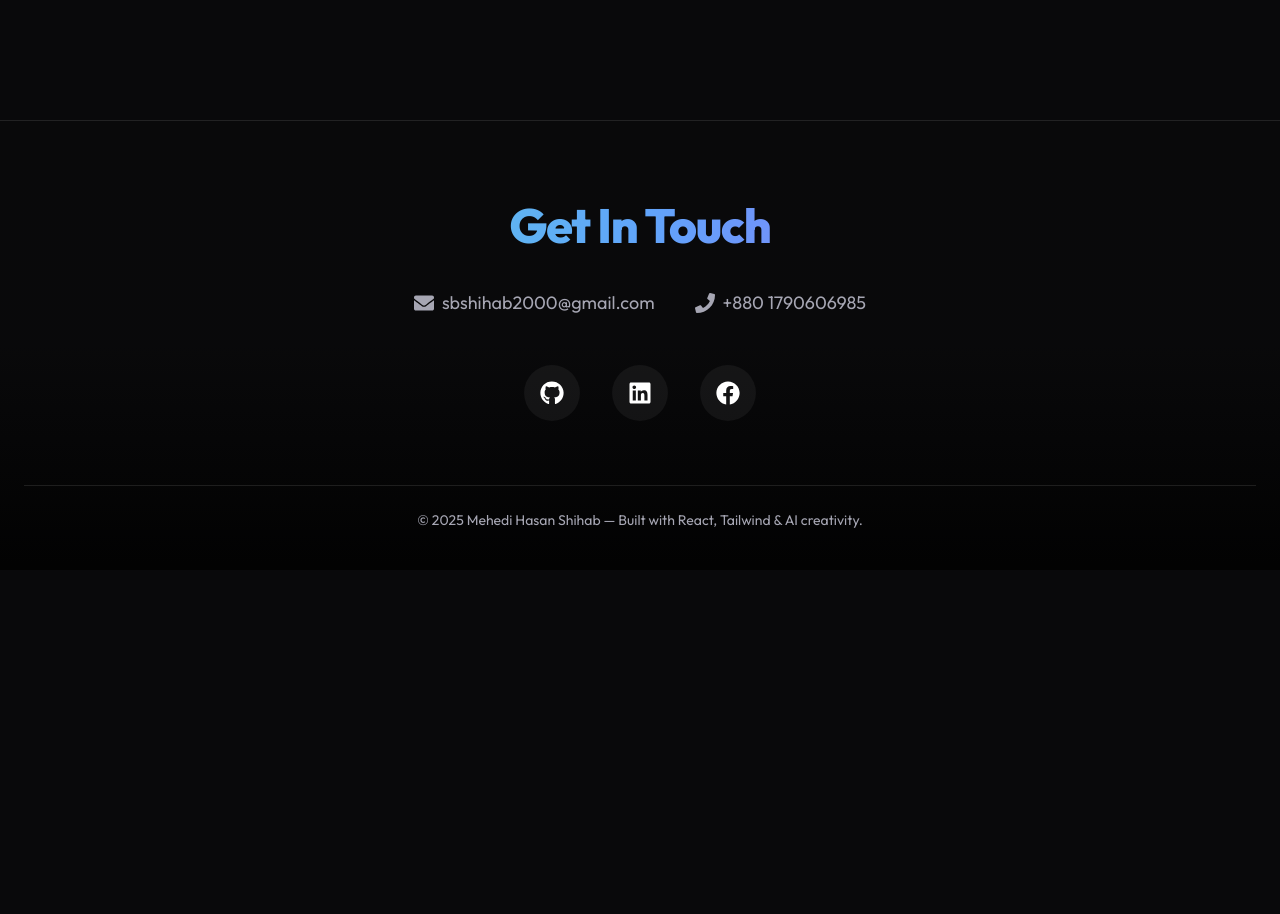
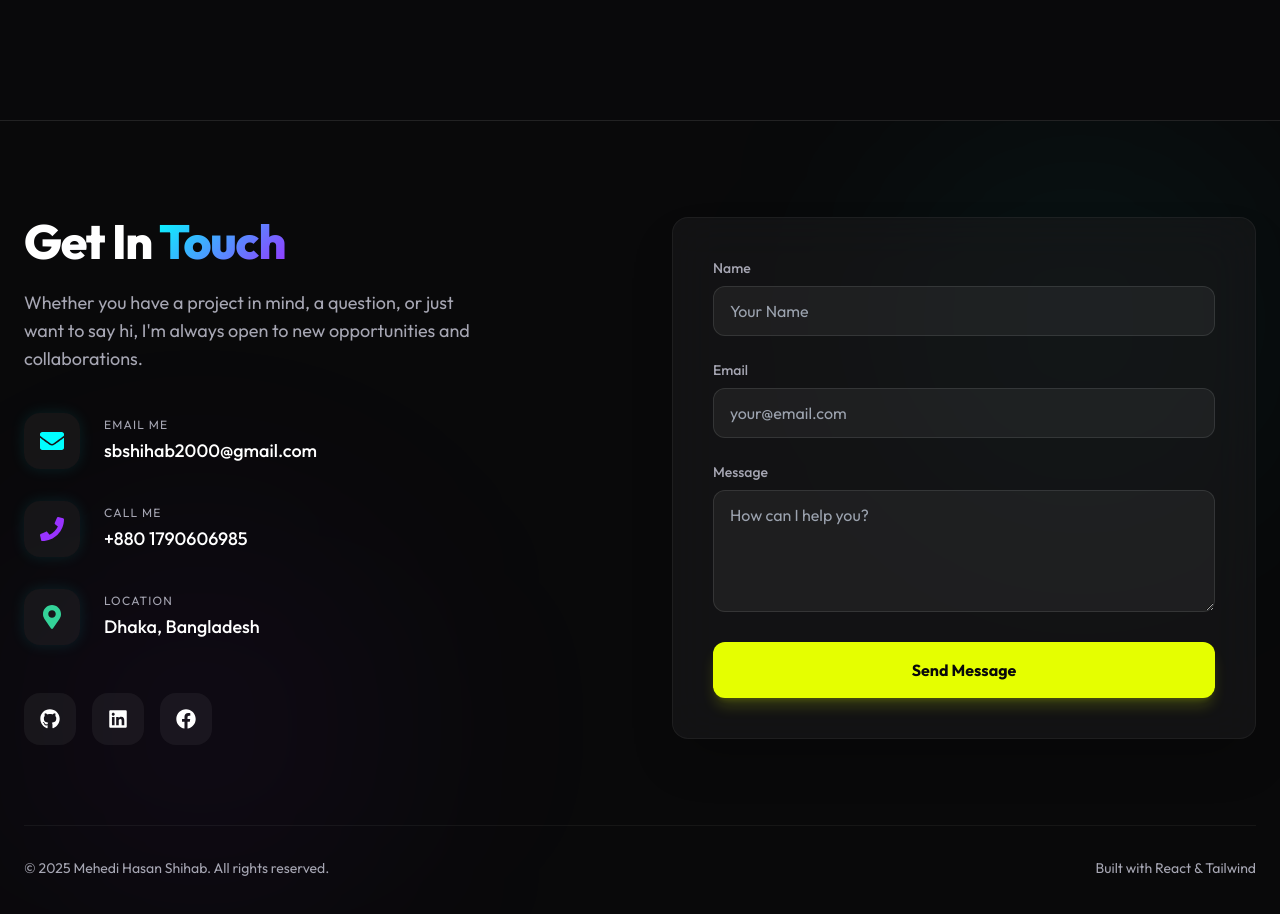
Before and after one commit to sbshihab24/Personal-Portfolio, a React (Vite) app: page /blog/1 in a window 1280 px wide. Shown: the part 680-1594 px from the top of the page. Before the commit the page ends 1250 px from the top, so only its background shows below. Built offline with nearby package versions, Linux system fonts and the light colour scheme.

Commit message:
feat: redesign contact section with 2-column layout and functional form

```diff
--- a/src/components/Footer.jsx
+++ b/src/components/Footer.jsx
@@ -1,74 +1,180 @@
-import React from 'react';
-import { FaGithub, FaLinkedin, FaFacebook, FaEnvelope, FaPhone } from 'react-icons/fa';
+import React, { useState } from 'react';
+import { motion } from 'framer-motion';
+import { FaGithub, FaLinkedin, FaFacebook, FaEnvelope, FaPhone, FaMapMarkerAlt, FaPaperPlane } from 'react-icons/fa';
 
 const Footer = () => {
+    const [isSubmitting, setIsSubmitting] = useState(false);
+    const [submitted, setSubmitted] = useState(false);
+
+    const handleSubmit = async (e) => {
+        e.preventDefault();
+        setIsSubmitting(true);
+        const formData = new FormData(e.target);
+
+        // Using Web3Forms - you can replace the access_key with your own if you get one
+        formData.append("access_key", "01d0c410-6184-4869-9388-7e3e7a0776b6"); // Public Demo Key
+
+        const response = await fetch("https://api.web3forms.com/submit", {
+            method: "POST",
+            body: formData
+        });
+
+        const data = await response.json();
+
+        if (data.success) {
+            setSubmitted(true);
+            e.target.reset();
+        } else {
+            alert("Something went wrong. Please try again.");
+        }
+        setIsSubmitting(false);
+    };
+
     return (
-        <footer id="contact" className="bg-dark-bg/80 border-t border-white/10 pt-20 pb-10 relative overflow-hidden">
+        <footer id="contact" className="bg-dark-bg/80 border-t border-white/10 pt-24 pb-12 relative overflow-hidden">
+            {/* Background Glows */}
+            <div className="absolute top-0 right-0 w-[400px] h-[400px] bg-primary/5 rounded-full blur-[120px] pointer-events-none" />
+            <div className="absolute bottom-0 left-0 w-[400px] h-[400px] bg-secondary/5 rounded-full blur-[120px] pointer-events-none" />
 
-            {/* Soft gradient glow behind */}
-            <div className="absolute inset-0 bg-gradient-to-b from-transparent via-dark-bg/50 to-black opacity-80 pointer-events-none"></div>
+            <div className="container mx-auto px-6 relative z-10">
+                <div className="grid lg:grid-cols-2 gap-16 items-start">
 
-            <div className="container mx-auto px-6 text-center relative z-10">
+                    {/* Left Column: Info */}
+                    <motion.div
+                        initial={{ opacity: 0, x: -30 }}
+                        whileInView={{ opacity: 1, x: 0 }}
+                        viewport={{ once: true }}
+                    >
+                        <h2 className="text-4xl md:text-5xl font-extrabold text-white tracking-tight mb-6">
+                            Get In <span className="text-gradient">Touch</span>
+                        </h2>
+                        <p className="text-text-muted text-lg mb-10 max-w-md">
+                            Whether you have a project in mind, a question, or just want to say hi, I'm always open to new opportunities and collaborations.
+                        </p>
 
-                {/* Footer Title */}
-                <h2 className="text-4xl md:text-5xl font-extrabold bg-gradient-to-r from-teal-300 via-blue-400 to-purple-500 bg-clip-text text-transparent tracking-tight mb-10">
-                    Get In Touch
-                </h2>
+                        <div className="space-y-8">
+                            <div className="flex items-center gap-6 group">
+                                <div className="w-14 h-14 bg-white/5 rounded-2xl flex items-center justify-center text-primary group-hover:bg-primary group-hover:text-dark-bg transition-all duration-300 shadow-neon">
+                                    <FaEnvelope size={24} />
+                                </div>
+                                <div>
+                                    <p className="text-xs text-text-muted uppercase tracking-widest mb-1">Email Me</p>
+                                    <a href="mailto:sbshihab2000@gmail.com" className="text-lg text-white font-medium hover:text-primary transition-colors">
+                                        sbshihab2000@gmail.com
+                                    </a>
+                                </div>
+                            </div>
 
-                {/* Contact Info */}
-                <div className="flex flex-wrap justify-center gap-10 mb-12 text-lg">
-                    <a
-                        href="mailto:sbshihab2000@gmail.com"
-                        className="flex items-center gap-2 text-text-muted hover:text-primary transition-colors duration-300"
+                            <div className="flex items-center gap-6 group">
+                                <div className="w-14 h-14 bg-white/5 rounded-2xl flex items-center justify-center text-secondary group-hover:bg-secondary group-hover:text-white transition-all duration-300 shadow-neon">
+                                    <FaPhone size={24} />
+                                </div>
+                                <div>
+                                    <p className="text-xs text-text-muted uppercase tracking-widest mb-1">Call Me</p>
+                                    <a href="tel:+8801790606985" className="text-lg text-white font-medium hover:text-secondary transition-colors">
+                                        +880 1790606985
+                                    </a>
+                                </div>
+                            </div>
+
+                            <div className="flex items-center gap-6 group">
+                                <div className="w-14 h-14 bg-white/5 rounded-2xl flex items-center justify-center text-emerald-400 group-hover:bg-emerald-400 group-hover:text-dark-bg transition-all duration-300 shadow-neon">
+                                    <FaMapMarkerAlt size={24} />
+                                </div>
+                                <div>
+                                    <p className="text-xs text-text-muted uppercase tracking-widest mb-1">Location</p>
+                                    <p className="text-lg text-white font-medium">Dhaka, Bangladesh</p>
+                                </div>
+                            </div>
+                        </div>
+
+                        {/* Social Links Updated Row */}
+                        <div className="flex gap-4 mt-12">
+                            <a href="https://github.com/sbshihab24" target="_blank" rel="noopener noreferrer" className="social-icon-btn"><FaGithub size={20} /></a>
+                            <a href="https://www.linkedin.com/in/shihab24" target="_blank" rel="noopener noreferrer" className="social-icon-btn"><FaLinkedin size={20} /></a>
+                            <a href="https://www.facebook.com/mh.shihab.370" target="_blank" rel="noopener noreferrer" className="social-icon-btn"><FaFacebook size={20} /></a>
+                        </div>
+                    </motion.div>
+
+                    {/* Right Column: Form */}
+                    <motion.div
+                        initial={{ opacity: 0, x: 30 }}
+                        whileInView={{ opacity: 1, x: 0 }}
+                        viewport={{ once: true }}
+                        className="glass-panel p-8 md:p-10"
                     >
-                        <FaEnvelope size={20} />
-                        sbshihab2000@gmail.com
-                    </a>
-
-                    <a
-                        href="tel:+8801790606985"
-                        className="flex items-center gap-2 text-text-muted hover:text-primary transition-colors duration-300"
-                    >
-                        <FaPhone size={20} />
-                        +880 1790606985
-                    </a>
+                        {submitted ? (
+                            <motion.div
+                                initial={{ opacity: 0, scale: 0.9 }}
+                                animate={{ opacity: 1, scale: 1 }}
+                                className="text-center py-10"
+                            >
+                                <div className="w-20 h-20 bg-emerald-500/10 text-emerald-400 rounded-full flex items-center justify-center mx-auto mb-6">
+                                    <FaPaperPlane size={32} />
+                                </div>
+                                <h3 className="text-2xl font-bold text-white mb-2">Message Sent!</h3>
+                                <p className="text-text-muted">Thanks for reaching out. I'll get back to you soon.</p>
+                                <button
+                                    onClick={() => setSubmitted(false)}
+                                    className="mt-8 text-primary hover:underline font-medium"
+                                >
+                                    Send another message
+                                </button>
+                            </motion.div>
+                        ) : (
+                            <form onSubmit={handleSubmit} className="space-y-6">
+                                <div>
+                                    <label htmlFor="name" className="block text-sm font-medium text-text-muted mb-2">Name</label>
+                                    <input
+                                        type="text"
+                                        id="name"
+                                        name="name"
+                                        required
+                                        placeholder="Your Name"
+                                        className="w-full bg-white/5 border border-white/10 rounded-xl px-4 py-3 text-white focus:outline-none focus:border-primary/50 transition-colors"
+                                    />
+                                </div>
+                                <div>
+                                    <label htmlFor="email" className="block text-sm font-medium text-text-muted mb-2">Email</label>
+                                    <input
+                                        type="email"
+                                        id="email"
+                                        name="email"
+                                        required
+                                        placeholder="your@email.com"
+                                        className="w-full bg-white/5 border border-white/10 rounded-xl px-4 py-3 text-white focus:outline-none focus:border-primary/50 transition-colors"
+                                    />
+                                </div>
+                                <div>
+                                    <label htmlFor="message" className="block text-sm font-medium text-text-muted mb-2">Message</label>
+                                    <textarea
+                                        id="message"
+                                        name="message"
+                                        required
+                                        rows="4"
+                                        placeholder="How can I help you?"
+                                        className="w-full bg-white/5 border border-white/10 rounded-xl px-4 py-3 text-white focus:outline-none focus:border-primary/50 transition-colors"
+                                    ></textarea>
+                                </div>
+                                <motion.button
+                                    whileHover={{ scale: 1.02 }}
+                                    whileTap={{ scale: 0.98 }}
+                                    disabled={isSubmitting}
+                                    type="submit"
+                                    className={`w-full py-4 rounded-xl font-bold text-dark-bg transition-all shadow-lg ${isSubmitting ? 'bg-gray-400 cursor-not-allowed' : 'bg-[#e5ff00] hover:bg-[#d4ed00] shadow-[#e5ff00]/20'
+                                        }`}
+                                >
+                                    {isSubmitting ? 'Sending...' : 'Send Message'}
+                                </motion.button>
+                            </form>
+                        )}
+                    </motion.div>
                 </div>
 
-                {/* Social Icons */}
-                <div className="flex justify-center gap-8 mb-16">
-                    <a
-                        href="https://github.com/sbshihab24"
-                        target="_blank"
-                        rel="noopener noreferrer"
-                        className="p-4 bg-white/5 rounded-full text-white hover:bg-primary hover:text-dark-bg hover:scale-110 transition-all duration-300 shadow-neon-hover"
-                    >
-                        <FaGithub size={24} />
-                    </a>
-
-                    <a
-                        href="https://www.linkedin.com/in/shihab24"
-                        target="_blank"
-                        rel="noopener noreferrer"
-                        className="p-4 bg-white/5 rounded-full text-white hover:bg-[#0077b5] hover:text-white hover:scale-110 transition-all duration-300 shadow-neon-hover"
-                    >
-                        <FaLinkedin size={24} />
-                    </a>
-
-                    <a
-                        href="https://www.facebook.com/mh.shihab.370"
-                        target="_blank"
-                        rel="noopener noreferrer"
-                        className="p-4 bg-white/5 rounded-full text-white hover:bg-[#1877f2] hover:text-white hover:scale-110 transition-all duration-300 shadow-neon-hover"
-                    >
-                        <FaFacebook size={24} />
-                    </a>
-                </div>
-
-                {/* Copyright Line */}
-                <div className="border-t border-white/10 pt-6 text-sm text-text-muted">
-                    <p>
-                        © {new Date().getFullYear()} Mehedi Hasan Shihab — Built with React, Tailwind & AI creativity.
-                    </p>
+                {/* Bottom Bar */}
+                <div className="mt-20 pt-8 border-t border-white/5 flex flex-col md:flex-row justify-between items-center gap-4 text-sm text-text-muted">
+                    <p>© {new Date().getFullYear()} Mehedi Hasan Shihab. All rights reserved.</p>
+                    <p>Built with React & Tailwind</p>
                 </div>
             </div>
         </footer>
--- a/src/index.css
+++ b/src/index.css
@@ -41,4 +41,16 @@
   .btn-outline {
     @apply border border-primary text-primary hover:bg-primary/10;
   }
+
+  .social-icon-btn {
+    @apply p-4 bg-white/5 rounded-2xl text-white hover:bg-primary hover:text-dark-bg hover:scale-110 transition-all duration-300;
+  }
+
+  .shadow-neon {
+    box-shadow: 0 0 15px rgba(0, 255, 255, 0.1);
+  }
+
+  .shadow-neon-strong {
+    box-shadow: 0 0 25px rgba(0, 255, 255, 0.3);
+  }
 }
```
